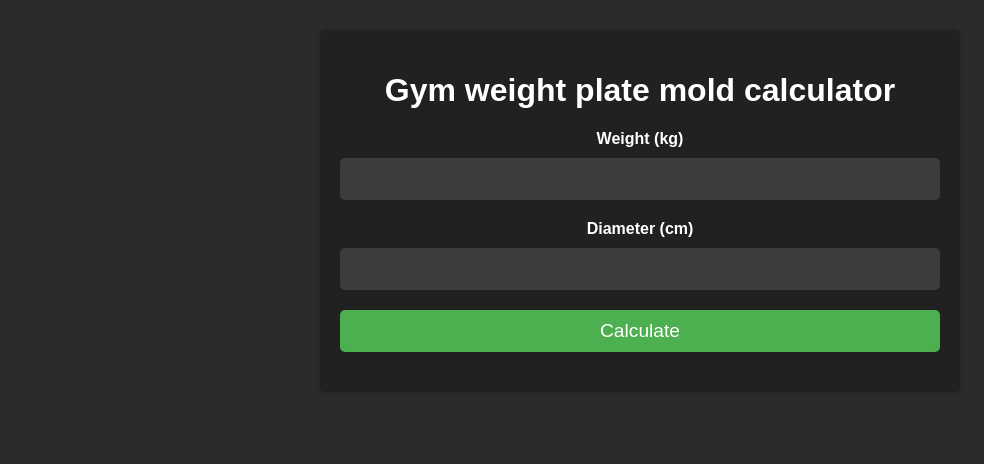
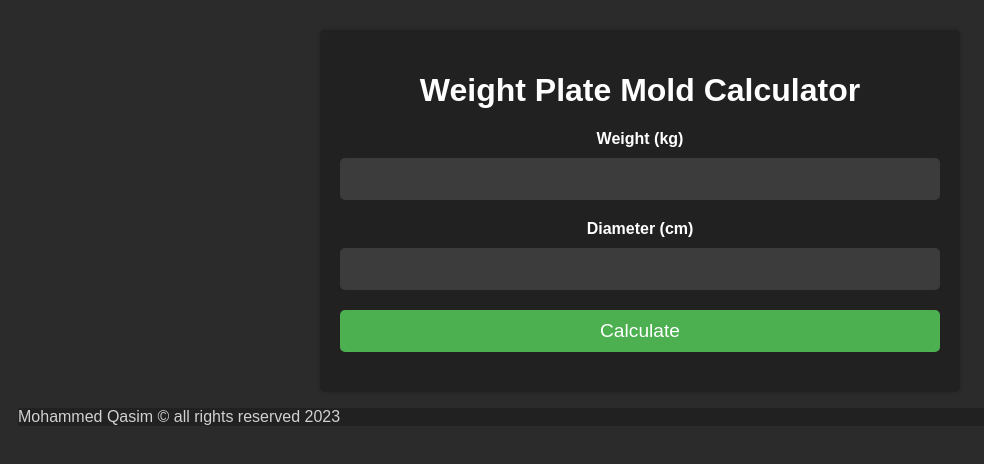
Before and after one commit to MohammedTsmu/Gym-weight-plate-molds-calculator, a plain HTML site: page index.html in a window 1280 px wide. Shown: the whole page, without its empty margins (0-984 px from the left). Drawn offline with Linux system fonts and the light colour scheme.

Commit message:
Update index.html

```diff
--- a/index.html
+++ b/index.html
@@ -3,12 +3,12 @@
   <head>
     <meta charset="UTF-8" />
     <meta name="viewport" content="width=device-width, initial-scale=1.0" />
-    <title>Gym weight plate mold calculator</title>
+    <title>Weight Plate Mold Calculator</title>
     <link rel="stylesheet" href="style.css" />
   </head>
   <body>
     <div class="container">
-      <h1>Gym weight plate mold calculator</h1>
+      <h1>Weight Plate Mold Calculator</h1>
       <form>
         <label for="weight">Weight (kg)</label>
         <input
@@ -28,9 +28,13 @@
           step="0.1"
           required
         />
-        <button type="button" onclick="calculate()" title="press Enter">Calculate</button>
+        <button type="button" onclick="calculate()">Calculate</button>
       </form>
       <div class="result" id="result"></div>
+    </div>
+
+    <div class="footer">
+      <p>Mohammed Qasim &copy; all rights reserved 2023</p>
     </div>
 
     <script src="script.js"></script>
```
